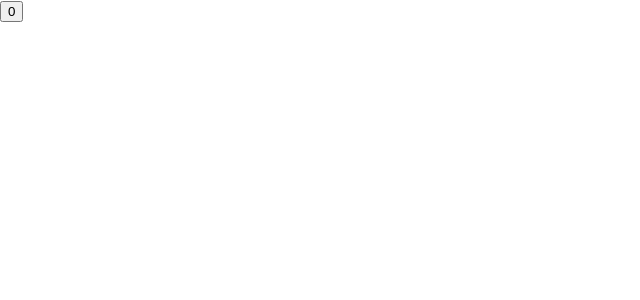
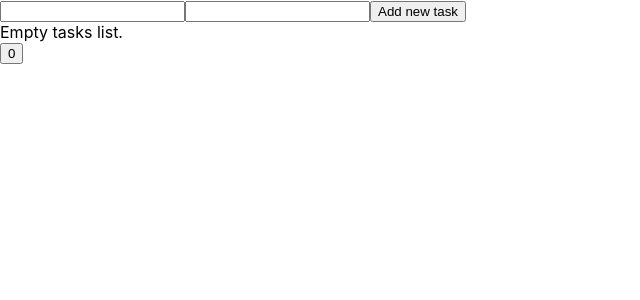
Before and after one commit to Dsrkblood/Calculator, a React (Create React App) app: page / in a window 1280 px wide. Shown: the top 300 px of the page, without its empty margins (0-640 px from the left). Built offline with nearby package versions, Linux system fonts and the light colour scheme; the HTML template or start-up script is replaced by a standard one.

Commit message:
Update App.jsx

```diff
--- a/src/App.jsx
+++ b/src/App.jsx
@@ -6,11 +6,11 @@ import { useState, useEffect } from "react";
 function App() {
 	const [counter, setCounter] = useState(0);
 	useEffect(() => {
-		console.log("Counter: "+counter);
+		console.log("Counter: " + counter);
 	}, [counter]);
 	return (
 		<div>
-			{/* <TasksList /> */}
+			<TasksList />
 
 			<button onClick={() => setCounter(counter + 1)}>{counter}</button>
 		</div>
```
